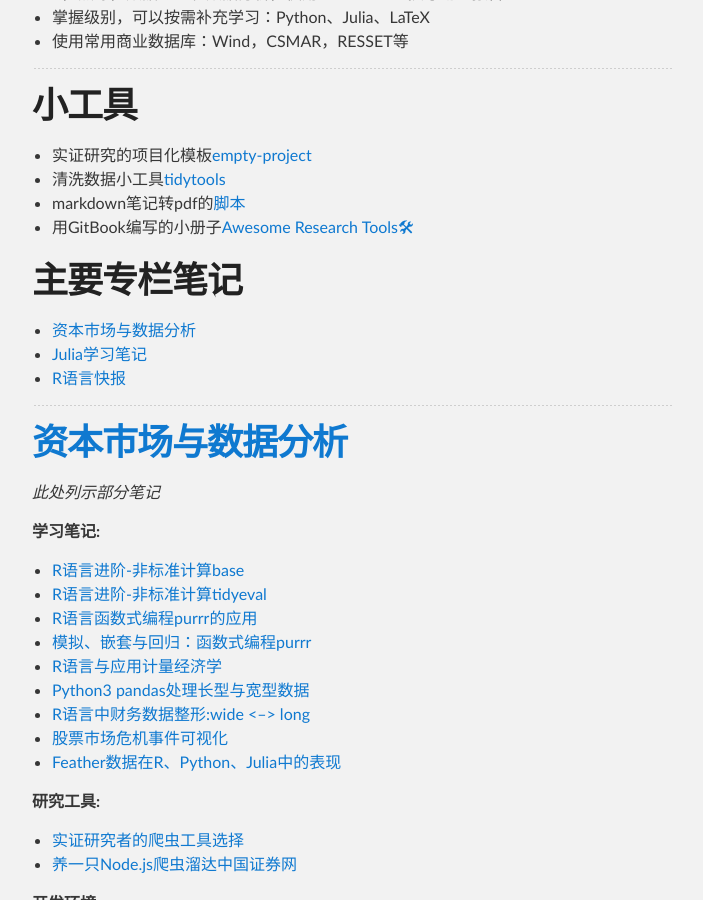
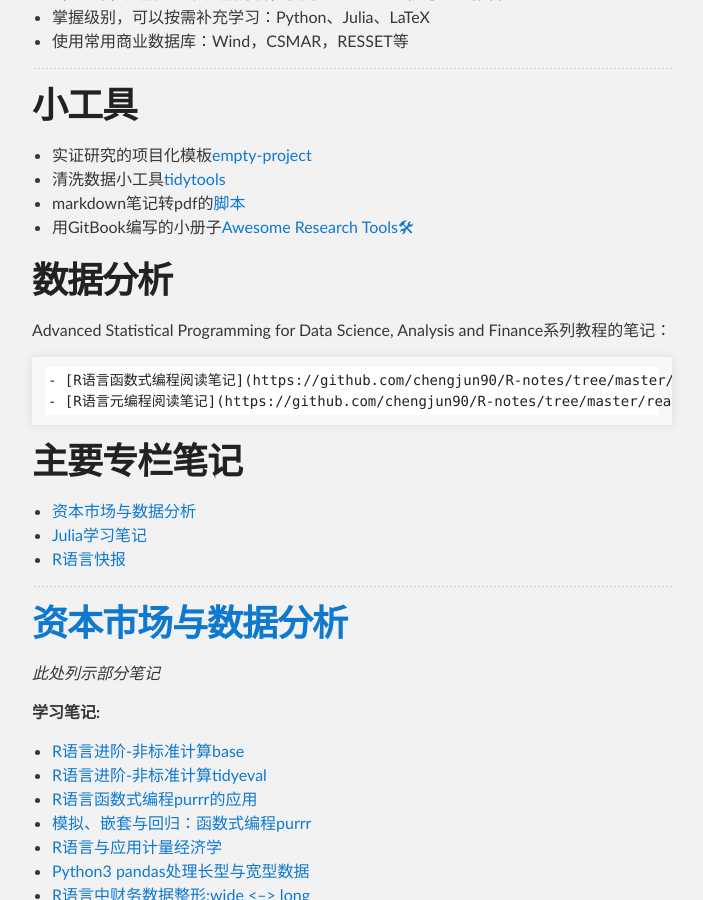
Before and after one commit to ChengJun90/chengjun90.github.io, a Jekyll site: the page built from index.md, in a window 1280 px wide and 900 px high, scrolled down 553 px. Shown: the whole window, without its empty margins (288-991 px from the left). Built offline with Jekyll 4.4.1, drawn with Linux system fonts in a browser that asks for light colours; our own code applies the rules of GitHub Pages for plain Markdown files.

Commit message:
Update index.md

```diff
--- a/index.md
+++ b/index.md
@@ -23,6 +23,12 @@ layout: default
 - 清洗数据小工具[tidytools](https://github.com/chengjun90/tidytools)
 - markdown笔记转pdf的[脚本](https://github.com/chengjun90/markdown2pdf)
 - 用GitBook编写的小册子[Awesome Research Tools🛠](https://cheng-jun.gitbooks.io/awesome-research-tools/content/)
+
+# 数据分析
+Advanced Statistical Programming for Data Science, Analysis and Finance系列教程的笔记：
+
+    - [R语言函数式编程阅读笔记](https://github.com/chengjun90/R-notes/tree/master/reading-notes/FP-in-R)
+    - [R语言元编程阅读笔记](https://github.com/chengjun90/R-notes/tree/master/reading-notes/metaprogramming-in-R)
 
 # 主要专栏笔记
 - [资本市场与数据分析](https://zhuanlan.zhihu.com/staranalysts)
```
